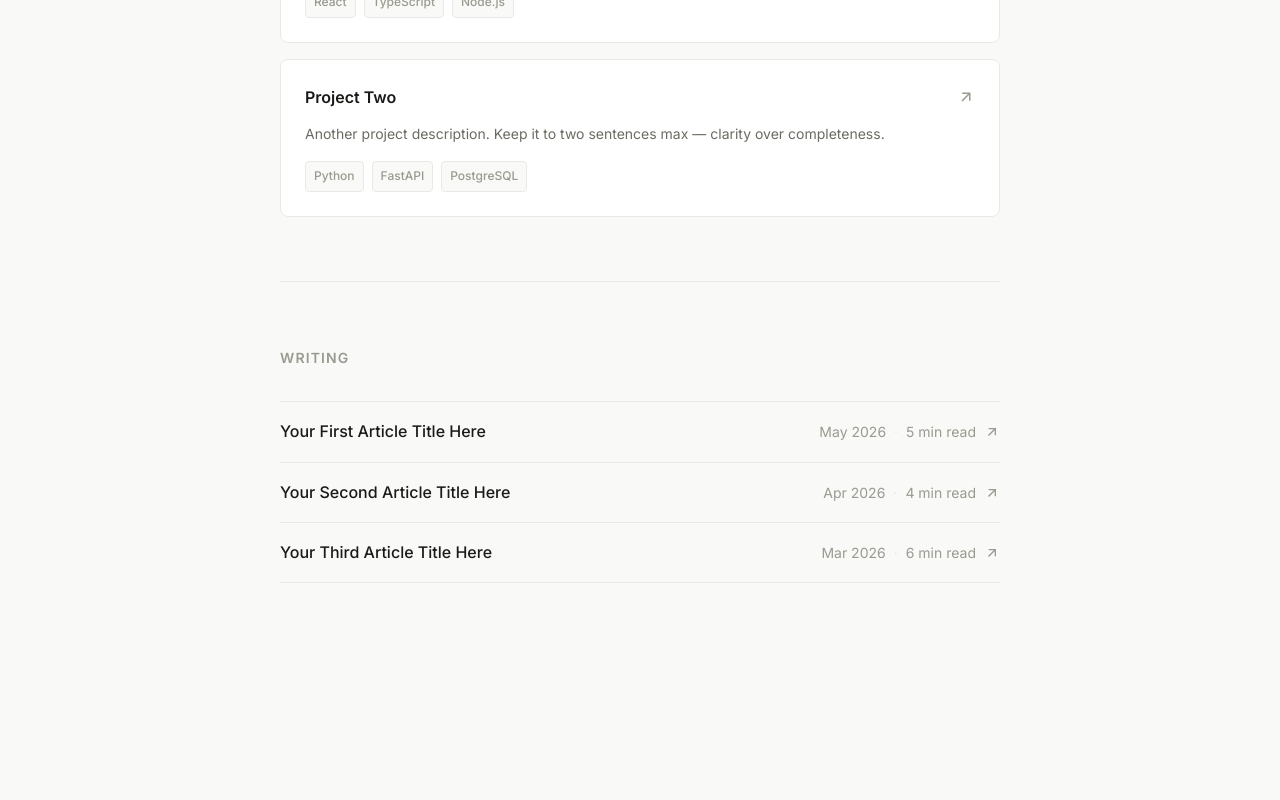
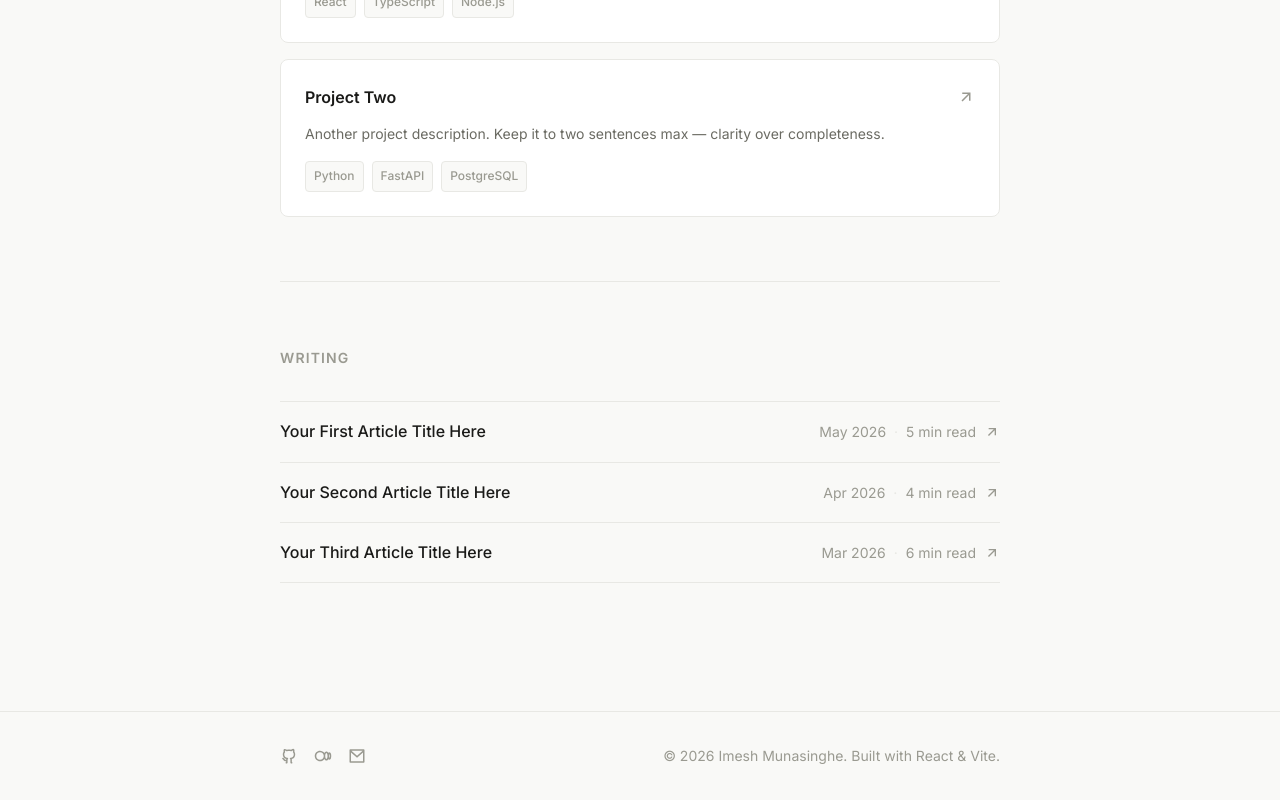
Before and after one commit to ImeshMunasinghe/my-portfolio, a React (Vite) app: page / in a window 1280 px wide. Shown: the part 750-1550 px from the top of the page. Before the commit the page ends 1461 px from the top, so only its background shows below. Built offline with nearby package versions, Linux system fonts and the light colour scheme.

Commit message:
feat: add Footer with social links

```diff
--- a/src/App.tsx
+++ b/src/App.tsx
@@ -3,6 +3,7 @@ import Layout from "./components/Layout/Layout";
 import Hero from './components/Hero/Hero';
 import Projects from './components/Projects/Projects';
 import Writing from './components/Writing/Writing';
+
 
 
 type Theme = "light" | "dark";
--- /dev/null
+++ b/src/components/Footer/Footer.module.css
@@ -0,0 +1,37 @@
+.footer {
+  border-top: 1px solid var(--color-border);
+  padding: var(--space-8) var(--space-4);
+  transition: border-color var(--transition-slow);
+}
+
+.inner {
+  max-width: var(--max-width);
+  margin: 0 auto;
+  display: flex;
+  align-items: center;
+  justify-content: space-between;
+}
+
+.socials {
+  display: flex;
+  align-items: center;
+  gap: var(--space-4);
+}
+
+.socialLink {
+  display: flex;
+  align-items: center;
+  justify-content: center;
+  color: var(--color-text-muted);
+  transition: color var(--transition-fast), transform var(--transition-fast);
+}
+
+.socialLink:hover {
+  color: var(--color-text-primary);
+  transform: translateY(-2px);
+}
+
+.copy {
+  font-size: var(--text-sm);
+  color: var(--color-text-muted);
+}
--- /dev/null
+++ b/src/components/Footer/Footer.tsx
@@ -0,0 +1,48 @@
+import { RiGithubLine, RiMediumLine, RiMailLine } from 'react-icons/ri';
+import styles from './Footer.module.css';
+
+const socials = [
+  {
+    label: 'GitHub',
+    href: 'https://github.com/yourusername',
+    icon: RiGithubLine,
+  },
+  {
+    label: 'Medium',
+    href: 'https://medium.com/@yourusername',
+    icon: RiMediumLine,
+  },
+  {
+    label: 'Email',
+    href: 'mailto:you@email.com',
+    icon: RiMailLine,
+  },
+];
+
+function Footer() {
+  return (
+    <footer className={styles.footer}>
+      <div className={styles.inner}>
+        <div className={styles.socials}>
+          {socials.map(({ label, href, icon: Icon }) => (
+            <a
+              key={label}
+              href={href}
+              target="_blank"
+              rel="noopener noreferrer"
+              aria-label={label}
+              className={styles.socialLink}
+            >
+              <Icon size={18} />
+            </a>
+          ))}
+        </div>
+        <p className={styles.copy}>
+          &copy; {new Date().getFullYear()} Imesh Munasinghe. Built with React & Vite.
+        </p>
+      </div>
+    </footer>
+  );
+}
+
+export default Footer;
--- a/src/components/Layout/Layout.tsx
+++ b/src/components/Layout/Layout.tsx
@@ -1,5 +1,6 @@
 import Header from "../Header/Header";
 import styles from "./Layout.module.css";
+import Footer from '../Footer/Footer';
 
 interface LayoutProps {
   children: React.ReactNode;
@@ -14,6 +15,7 @@ function Layout({ children, theme, onToggleTheme }: LayoutProps) {
       <main className={styles.main}>
         <div className={styles.container}>{children}</div>
       </main>
+      <Footer />
     </div>
   );
 }
```
